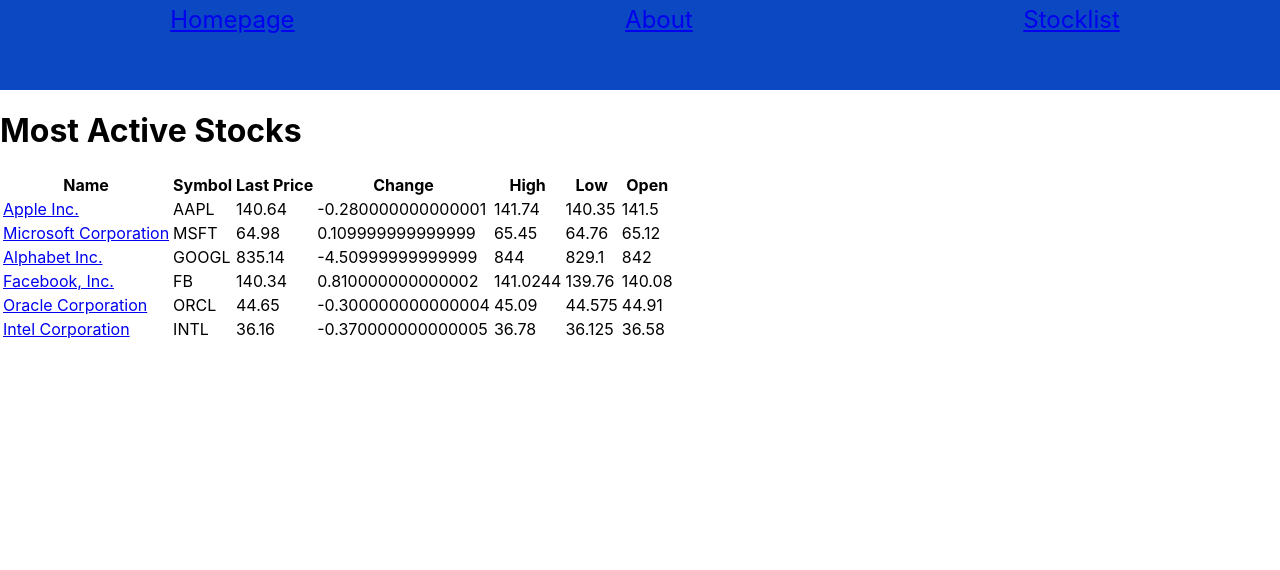
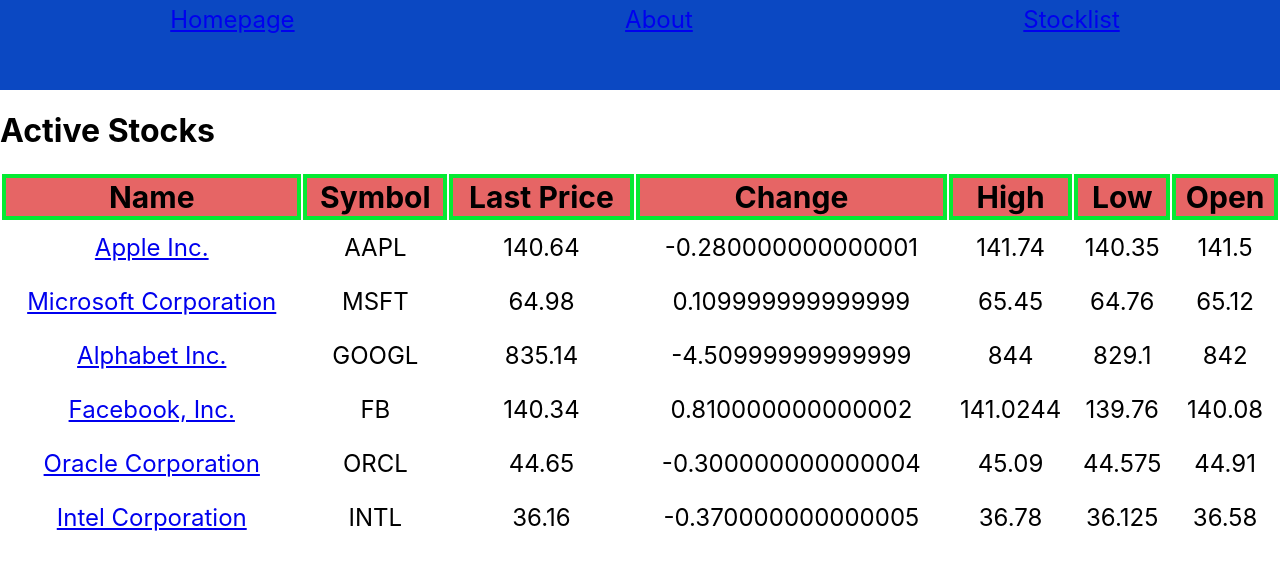
Before and after one commit to RamaInteJar/stockExchange, a React (Create React App) app: page / in a window 1280 px wide. Shown: the top 570 px of the page. Built offline with nearby package versions, Linux system fonts and the light colour scheme.

Commit message:
more styling on homepage

```diff
--- a/src/index.css
+++ b/src/index.css
@@ -21,3 +21,20 @@
   font-size: 24px;
   padding: 5px;
 }
+
+.stockTable {
+  width: 100%;
+}
+
+th {
+  background-color: #e66565;
+  text-align: center;
+  border: 4px solid #05ea33;
+  font-size: 30px;
+}
+
+td{
+  text-align: center;
+  line-height: 50px;
+  font-size: 24px;
+}
--- a/src/pages/Homepage.jsx
+++ b/src/pages/Homepage.jsx
@@ -2,10 +2,10 @@
 import stockData from '../components/Stocks';
 import { Link } from 'react-router-dom';
 
-const Home = () => {
+const Homepage = () => {
   return (
     <div>
-      <h1>Most Active Stocks</h1>
+      <h1 className='active'>Active Stocks</h1>
       <table className="stockTable">
         <thead>
           <tr>
@@ -38,4 +38,4 @@
   );
 }
 
-export default Home;
+export default Homepage;
```
